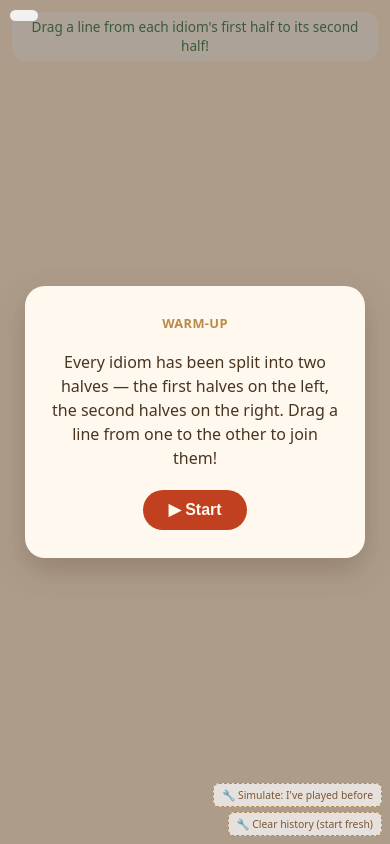
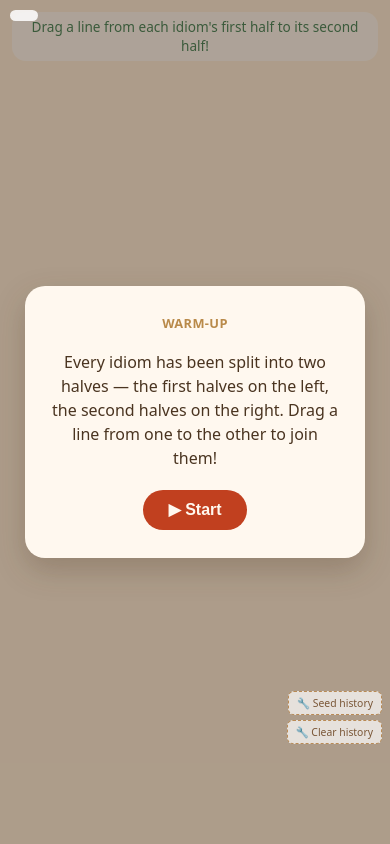
Before and after one commit to deatheroai/chengyu-dao, a website built with Vite: page idiom-door.html in a window 390 px wide. Built offline with nearby package versions, Linux system fonts and the light colour scheme.

Commit message:
Fix dev-controls overlapping the JUMP button (#4)
Per your feedback: the "Simulate"/"Clear history" dev-only buttons at
the bottom-right were overlapping #jump-btn during the door stage. That
placement was itself a 2026-08-26 fix for a *different* collision (the
redesigned balloon-stage prompt) — #jump-btn is bottom-*center* but
wide enough (4.6rem) that its own right edge reaches well into the
right half of a typical mobile viewport, overlapping bottom-right
content after all.

Confirmed empirically (bounding-box measurements + screenshots) before
and after: bottom-right flush with the corner collided with #jump-btn;
vertically centering on the right edge (to dodge the jump button) then
collided with the match stage's middle-row tile instead, since with 3
pairs that row sits almost exactly at vertical center too. Settled on
staying right-aligned and flush to the bottom (clear of the match
stage's tile columns and the balloon stage's top banner) but positioned
above #jump-btn's own vertical band, plus shorter button labels for
extra horizontal margin.

Added an e2e regression test asserting the two elements' bounding boxes
never overlap, rather than re-relying on a screenshot to catch this a
fourth time.

All gates pass: typecheck, 188 unit tests, production build, and the
full 40-test Playwright e2e suite (mobile + desktop).


Claude-Session: https://claude.ai/code/session_01NFGjMXuZzjjsSR43RxAcmc

Co-authored-by: Claude <noreply@anthropic.com>

```diff
--- a/idiom-door.html
+++ b/idiom-door.html
@@ -171,8 +171,8 @@
            child-facing product — see DECISIONS.md. Ported from
            session.html's identical dev-controls. -->
       <div id="dev-controls">
-        <button id="dev-seed-history-btn" type="button">🔧 Simulate: I've played before</button>
-        <button id="dev-clear-history-btn" type="button">🔧 Clear history (start fresh)</button>
+        <button id="dev-seed-history-btn" type="button" title="Simulate: I've played before">🔧 Seed history</button>
+        <button id="dev-clear-history-btn" type="button" title="Clear history (start fresh)">🔧 Clear history</button>
       </div>
     </div>
     <script type="module" src="/src/idiom-door/main.ts"></script>
--- a/src/idiom-door/style.css
+++ b/src/idiom-door/style.css
@@ -413,13 +413,27 @@ rt {
 
 #dev-controls {
   position: absolute;
-  /* 2026-08-26: moved from top-right to bottom-right — the balloon
-     stage's redesigned (bigger, multi-line) sentence-with-blank prompt
-     now reaches far enough down that a top-right panel overlapped it on
-     narrow viewports. #controls-layer's jump button is bottom-*center*
-     (see its own rule above), so bottom-right stays clear across every
-     stage, not just this one. */
-  bottom: calc(0.5rem + env(safe-area-inset-bottom));
+  /* 2026-08-27: this has now moved three times chasing collisions —
+     top-right overlapped the balloon stage's redesigned (bigger,
+     multi-line) sentence-with-blank prompt on narrow viewports
+     (2026-08-26); bottom-right (flush with the corner) then turned out
+     to overlap #jump-btn, which is bottom-*center* but wide (4.6rem)
+     enough that its own right edge reaches well into the right side of
+     a typical mobile viewport, per your report; vertically centering
+     on the right edge to dodge the jump button then landed *this*
+     block on top of the match stage's middle-row tile instead — with
+     only 3 pairs, that row sits almost exactly at the vertical center
+     the same way this block did. None of these fixes is really about
+     "which corner" — every screen edge is "in play" for something on
+     some stage. What actually clears every stage's fixed UI at once:
+     staying right-aligned and flush to the bottom edge (clear of the
+     match stage's tile columns and the balloon stage's top banner,
+     same reasoning as the 2026-08-26 fix), but positioned *above*
+     #jump-btn's own vertical band (its height, 4.6rem, plus
+     #controls-layer's own bottom padding) rather than overlapping it —
+     see JUMP_BTN_CLEARANCE below. Confirmed via bounding-box checks
+     across all three stages at this viewport size, not just visually. */
+  bottom: calc(6.25rem + env(safe-area-inset-bottom));
   right: calc(0.5rem + env(safe-area-inset-right));
   z-index: 6;
   display: flex;
@@ -437,6 +451,10 @@ rt {
   border-radius: 6px;
   cursor: pointer;
   font-family: inherit;
+  /* Shortened labels (main.ts) plus this cap keep the block narrow —
+     extra margin against the horizontal overlap half of the original
+     #jump-btn collision, on top of the vertical clearance above. */
+  max-width: 9.5rem;
 }
 #dev-controls button:hover {
   background: rgba(255, 255, 255, 0.95);
```
Also changed, not shown: e2e/idiom-door.spec.ts (+23 -0 lines).
